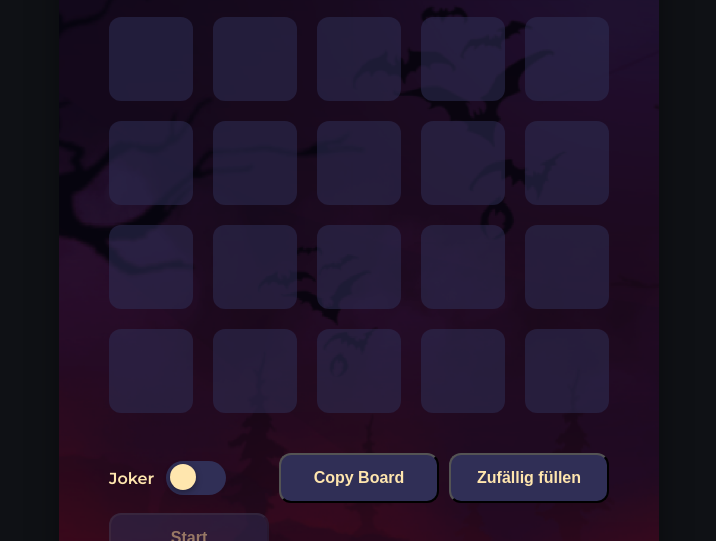
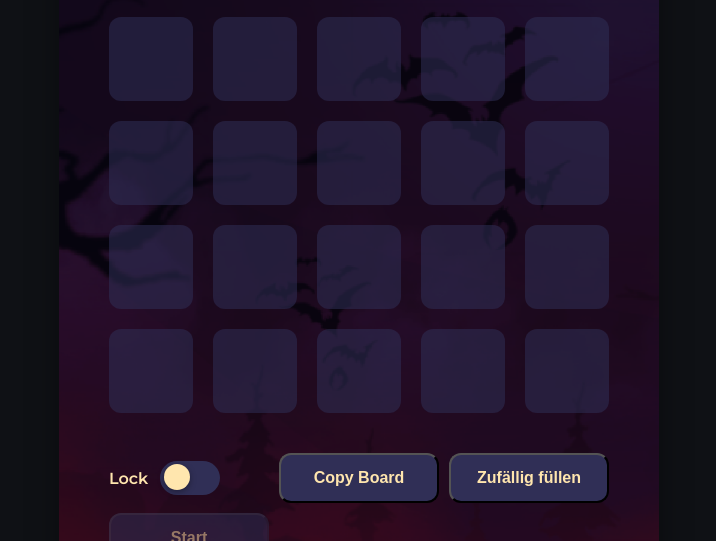
Before and after one commit to UniqueSimulacrum/vhez-bingo, a plain HTML site: page index.html in a window 1280 px wide. Shown: the part 259-800 px from the top of the page, without its empty margins (281-997 px from the left). Drawn offline with nearby package versions, Linux system fonts and the light colour scheme; a web font is replaced by a local one.

Commit message:
Update index.html
- remove joker
- add lock

```diff
--- a/index.html
+++ b/index.html
@@ -28,10 +28,10 @@
       <div id="grid" class="grid" aria-label="5x5 Bingo Feld"></div>
       <div class="controls">
         <div class="buttons">
-          <label class="toggle" title="Mitte als Jokerfeld verwenden">
-            <span>Joker</span>
+          <label class="toggle" title="Verhindert ein versehendliches Zurücksetzen">
+            <span>Lock</span>
             <div class="switch">
-              <input id="jokerToggle" type="checkbox" aria-label="Joker aktivieren" />
+              <input id="lockToggle" type="checkbox" aria-label="Sperre aktivieren" />
               <span class="slider"></span>
             </div>
           </label>
```
